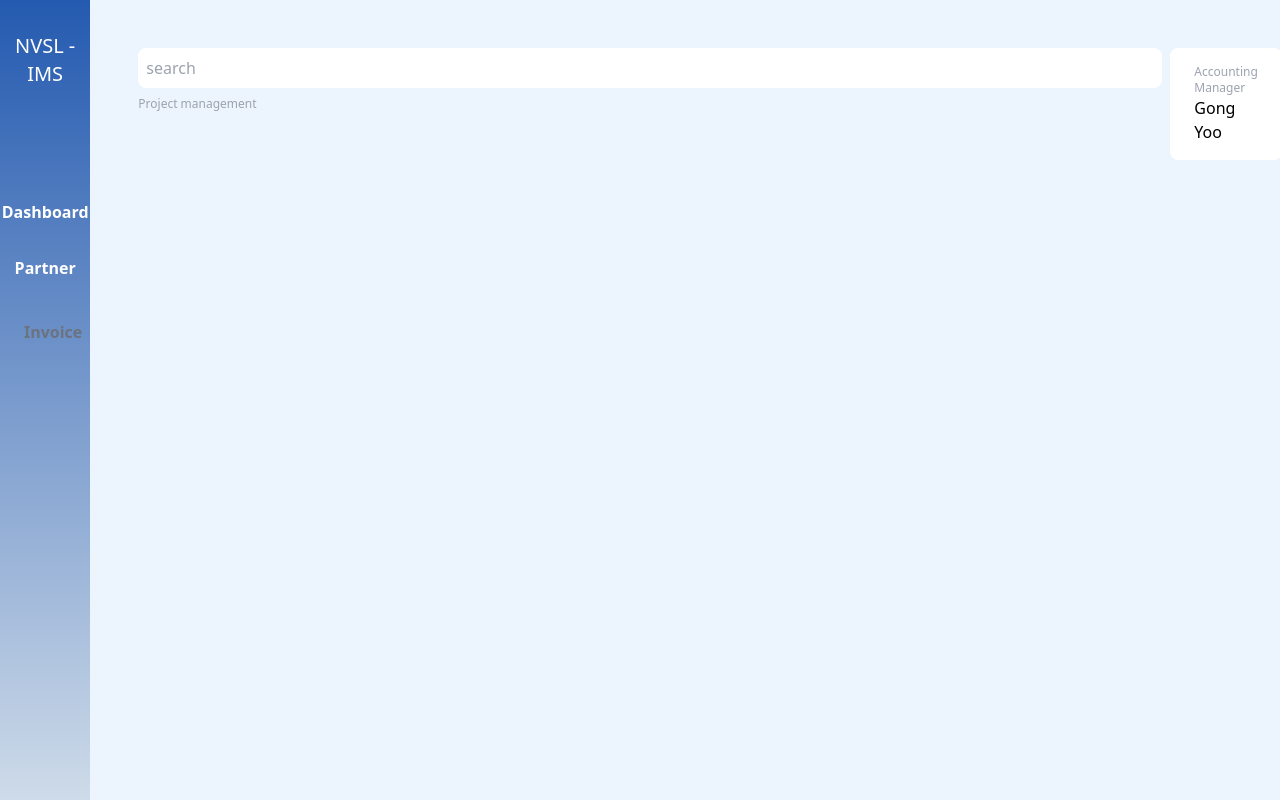
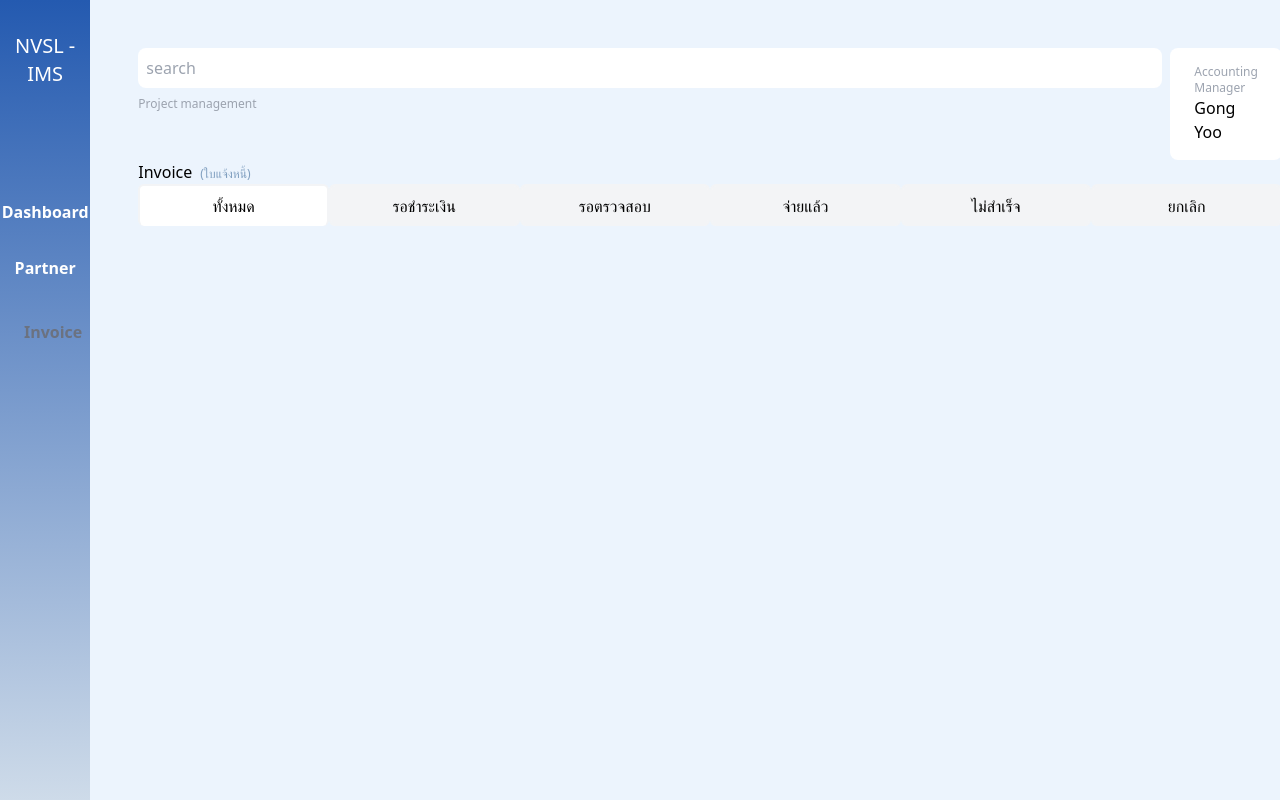
Before and after one commit to sasirat/nvsl-invoice, a Next.js app: page / in a window 1280 px wide. Shown: the top 800 px of the page. Built offline with nearby package versions, Linux system fonts and the light colour scheme.

Commit message:
Add menu status

```diff
--- /dev/null
+++ b/components/Invoice.tsx
@@ -0,0 +1,18 @@
+import styles from '../styles/Invoice.module.css'
+import StatusMenu from '../components/StatusMenu'
+
+const Invoice = () => {
+  return (
+    <div>
+      <div className="flex">
+        <p>Invoice</p>
+        <p className={`${styles.text} text-xs mt-1.5 ml-2`}> (ใบแจ้งหนี้)</p>
+      </div>
+      <div>
+        <StatusMenu />
+      </div>
+    </div >
+  )
+}
+
+export default Invoice
--- /dev/null
+++ b/components/Status.tsx
@@ -0,0 +1,27 @@
+import { FC } from 'react'
+import Link from 'next/link'
+export interface ButtonStatusProps {
+  name?: string;
+  href?: string
+  active?: boolean;
+  color?: string;
+}
+
+const ButtonStatus: FC<ButtonStatusProps> = ({ name, href, active, color }) => {
+  return (
+    <Link href={`/${href ? `?status=${href}` : ''}`}>
+      {active
+        ? (
+          <div className="text-center rounded-md flex-1 p-2 border-t-2 border-r-2 border-l-2 border-gray-100 bg-white" >
+            <p>{name}</p>
+          </div>
+        ) : (
+          <div className="text-center rounded-md p-2 flex-1 border-t-2 border-r-2 border-l-2 border-gray-100 bg-gray-100">
+            <p>{name}</p>
+          </div>
+        )}
+    </Link>
+  )
+}
+
+export default ButtonStatus
--- /dev/null
+++ b/components/StatusMenu.tsx
@@ -0,0 +1,19 @@
+import { useRouter } from 'next/router'
+import ButtonStatus from '../components/Status'
+
+const StatusMenu = () => {
+  const router = useRouter()
+
+  return (
+    <div className="flex">
+      <ButtonStatus name="ทั้งหมด" active={!router.query.status} />
+      <ButtonStatus name="รอชำระเงิน" href="payment" active={router.query.status === 'payment'} />
+      <ButtonStatus name="รอตรวจสอบ" href="review" active={router.query.status === 'review'} />
+      <ButtonStatus name="จ่ายแล้ว" href="paid" active={router.query.status === 'paid'} />
+      <ButtonStatus name="ไม่สำเร็จ" href="fail" active={router.query.status === 'fail'} />
+      <ButtonStatus name="ยกเลิก" href="cancel" active={router.query.status === 'cancel'} />
+    </div>
+  )
+}
+
+export default StatusMenu
--- a/components/Wrapper.tsx
+++ b/components/Wrapper.tsx
@@ -1,11 +1,13 @@
 import styles from '../styles/Wrapper.module.css'
 import Header from './Header'
+import Invoice from '../components/Invoice'
 
 const Wrapper = () => {
   return (
     <div className={`${styles.bg} w-full`}>
       <div className="m-12">
         <Header />
+        <Invoice />
       </div>
     </div>
   )
--- /dev/null
+++ b/styles/Invoice.module.css
@@ -0,0 +1,19 @@
+.text {
+  color: #7F9EBF;
+}
+
+.table_header {
+  background-color: #ACCEF8;
+}
+
+.table tr:nth-child(even) {
+  background: #ECF4FD;
+}
+
+.table td {
+  padding: 1rem 1rem;
+}
+
+.bg_button{
+  background: #FBFCFF;
+}
```
